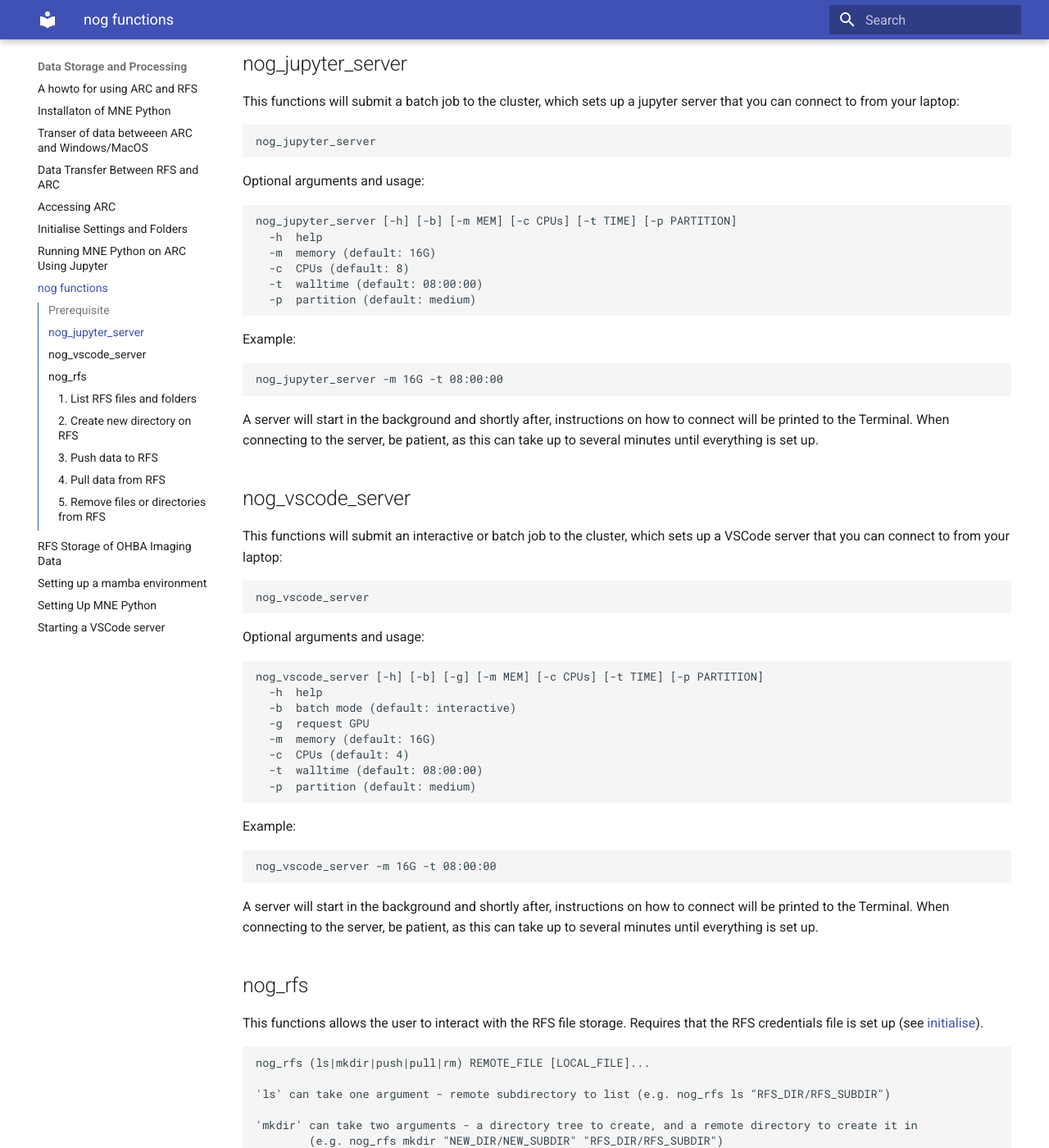
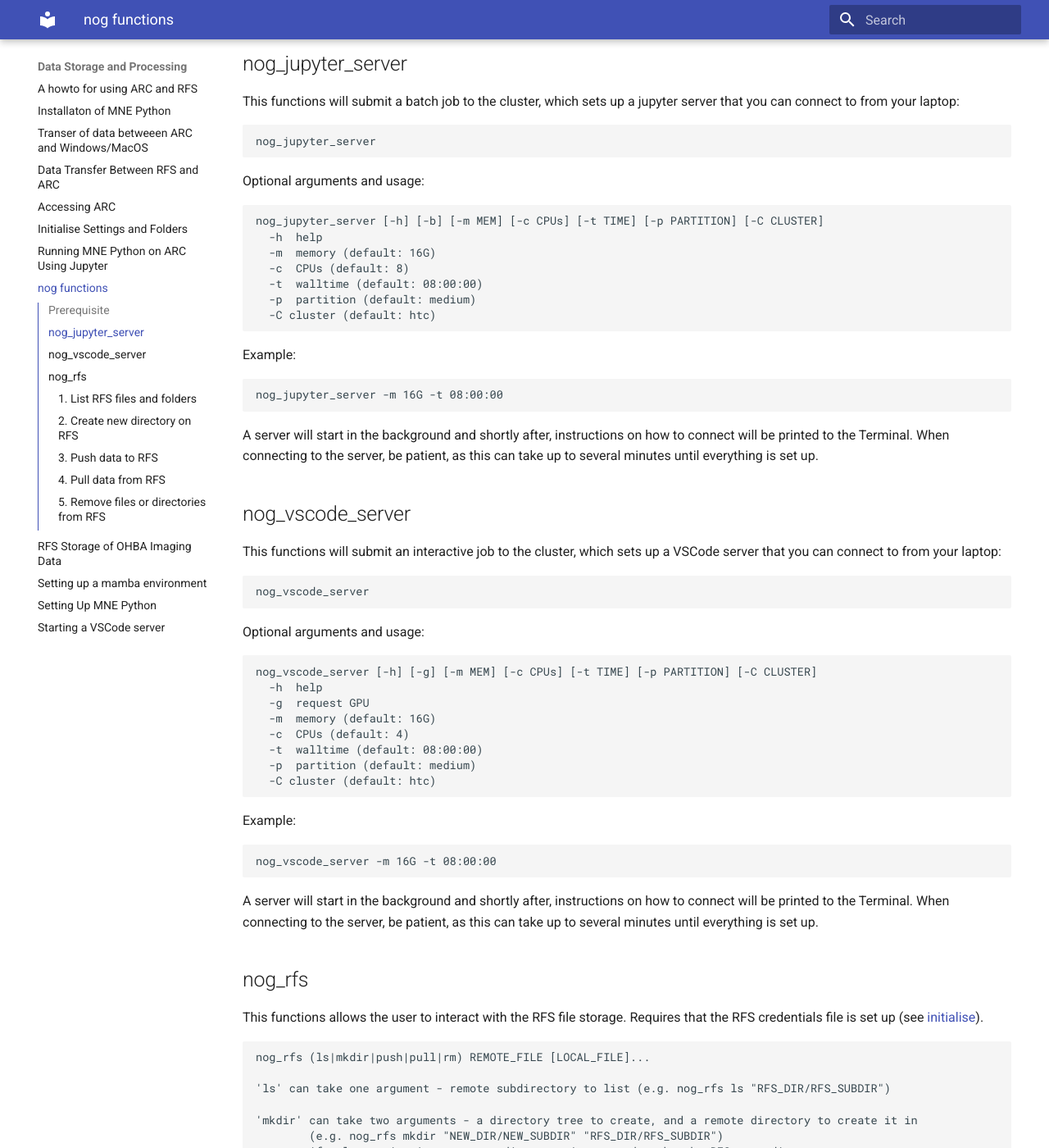
Before and after one commit to Neuronal-Oscillations/group-handbook, an MkDocs documentation site: the page built from docs/Data-Storage-and-Processing/nog-functions.md, in a window 1280 px wide and 1400 px high, scrolled down 502 px. Shown: the whole window at 82% size. Built offline with MkDocs 1.6.1 and Material for MkDocs 9.7.7, drawn with Linux system fonts in a browser that asks for light colours.

Commit message:
Update nog-functions.md

````diff
--- a/docs/Data-Storage-and-Processing/nog-functions.md
+++ b/docs/Data-Storage-and-Processing/nog-functions.md
@@ -21,12 +21,13 @@ nog_jupyter_server
 Optional arguments and usage:
 
 ```bash
-nog_jupyter_server [-h] [-b] [-m MEM] [-c CPUs] [-t TIME] [-p PARTITION]
+nog_jupyter_server [-h] [-b] [-m MEM] [-c CPUs] [-t TIME] [-p PARTITION] [-C CLUSTER]
   -h  help
   -m  memory (default: 16G)
   -c  CPUs (default: 8)
   -t  walltime (default: 08:00:00)
   -p  partition (default: medium)
+  -C cluster (default: htc)
 ```
 
 Example:
@@ -39,7 +40,7 @@ A server will start in the background and shortly after, instructions on how to
 
 ## nog_vscode_server
 
-This functions will submit an interactive or batch job to the cluster, which sets up a VSCode server that you can connect to from your laptop:
+This functions will submit an interactive job to the cluster, which sets up a VSCode server that you can connect to from your laptop:
 
 ```bash
 nog_vscode_server
@@ -48,14 +49,14 @@ nog_vscode_server
 Optional arguments and usage:
 
 ```bash
-nog_vscode_server [-h] [-b] [-g] [-m MEM] [-c CPUs] [-t TIME] [-p PARTITION]
+nog_vscode_server [-h] [-g] [-m MEM] [-c CPUs] [-t TIME] [-p PARTITION] [-C CLUSTER]
   -h  help
-  -b  batch mode (default: interactive)
   -g  request GPU
   -m  memory (default: 16G)
   -c  CPUs (default: 4)
   -t  walltime (default: 08:00:00)
   -p  partition (default: medium)
+  -C cluster (default: htc)
 ```
 
 Example:
````
